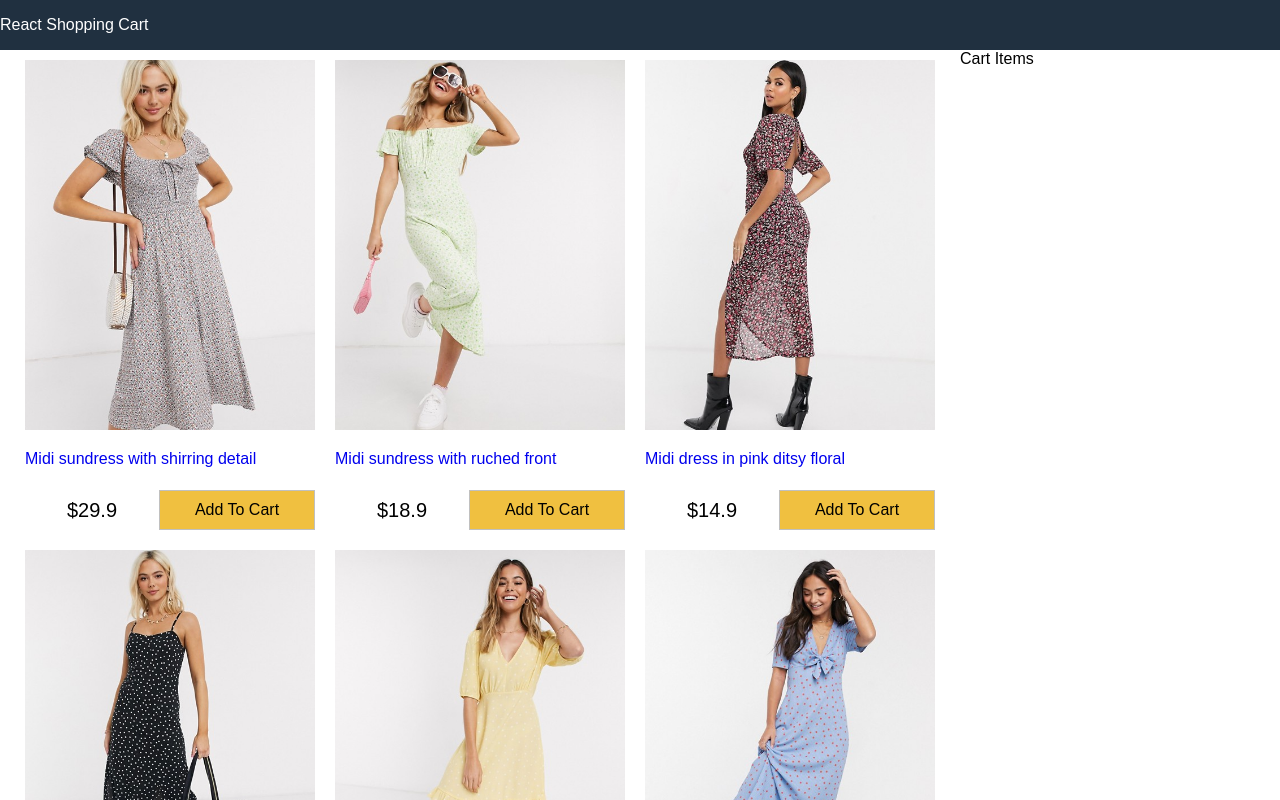
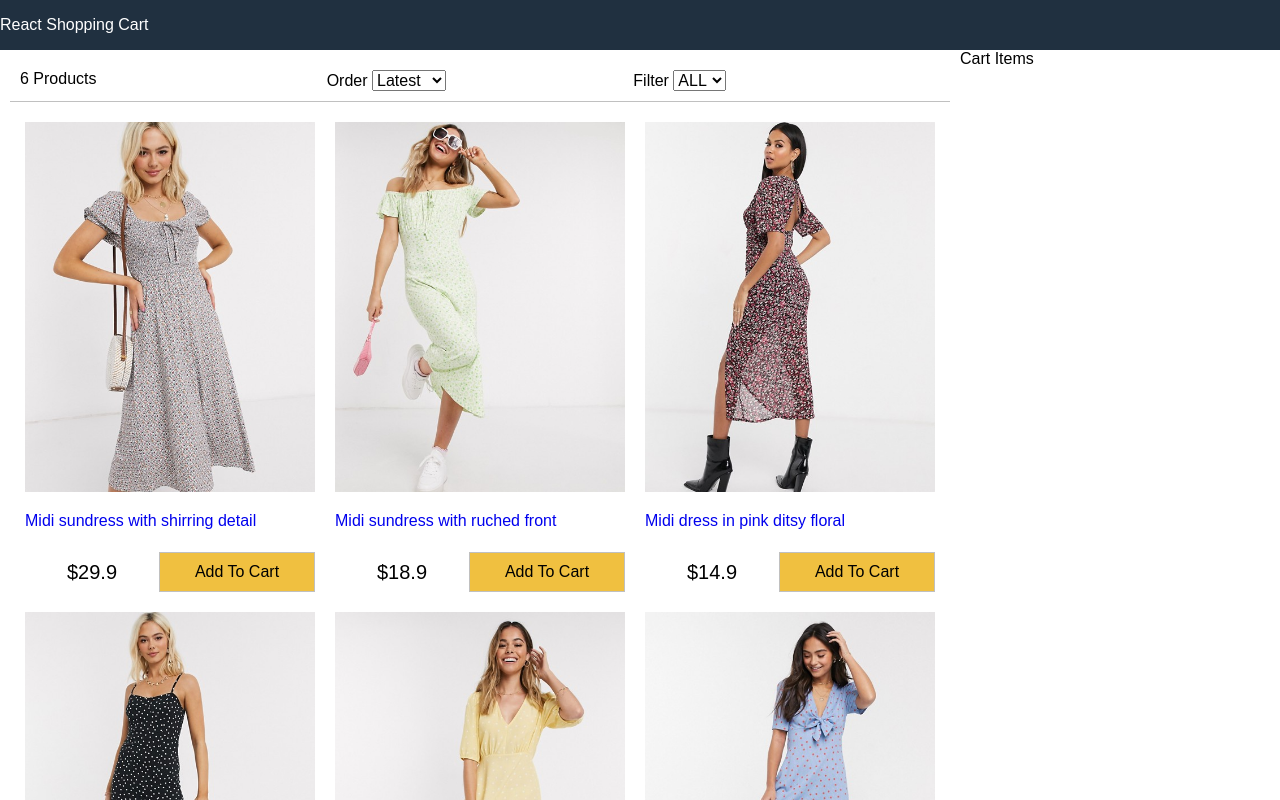
Before and after one commit to arafathabibPeace/react-shopping-cart, a React (Create React App) app: page / in a window 1280 px wide. Shown: the top 800 px of the page. Built offline with nearby package versions, Linux system fonts and the light colour scheme; a web font is replaced by a local one.

Commit message:
filter-component

```diff
--- a/src/App.js
+++ b/src/App.js
@@ -1,15 +1,51 @@
 import React from 'react';
 import data from './data.json';
 import Products from './components/Products';
+import Filter from "./components/Filter";
 
 class App extends React.Component {
   constructor() {
     super();
     this.state = {
       products: data.products,
-      size: "",
-      sort: "",
+      size:'',
+      sort:'',
     };
+  }
+  sortProducts = (event) => {
+    console.log(event.target.value);
+    const sortValue = event.target.value;
+    this.setState((state) => ({
+      sort: sortValue,
+      products: this.state.products
+      .slice()
+      .sort((a,b)=>
+        sortValue === "lowest"
+          ? a.price > b.price
+            ? 1
+            :-1
+        : sortValue === "highest"
+          ? a.price < b.price
+            ? 1
+              :-1
+          : a._id < b._id
+          ? 1
+          :-1
+      ),
+    }))
+  }
+  filterProducts = (event) => {
+
+    const sizeValue = event.target.value;
+
+    if(sizeValue === ''){
+      this.setState({size:sizeValue, product:data.products})
+    }else{
+      this.setState({
+        size: sizeValue,
+        products: data.products.filter(product => product.availableSizes.indexOf(sizeValue) >= 0)
+      })
+    }
   }
   render() {
     return (
@@ -20,7 +56,13 @@
         <main>
           <div className="content">
             <div className="main">
-              <Products products={this.state.products}/>
+              <Filter count={this.state.products.length}
+                size={this.state.size}
+                sort={this.state.sort}
+                sortProducts={this.sortProducts}
+                filterProducts={this.filterProducts}
+              />
+              <Products products={this.state.products} />
             </div>
             <div className="sidebar">Cart Items</div>
           </div>
--- /dev/null
+++ b/src/components/Filter.js
@@ -0,0 +1,29 @@
+import React, {Component} from 'react';
+
+export default class Filter extends Component{
+    render(){
+        return(
+            <div className = "filter">
+                <div className = "filter-result">{this.props.count} Products</div>
+                <div className = "filter-sort">Order{" "}
+                    <select value = {this.props.sort} onChange = {this.props.sortProducts}>
+                        <option>Latest</option>
+                        <option value = "lowest">lowest</option>
+                        <option value = "highest">highest</option>
+                    </select>
+                </div>
+                <div className = "filter-size">Filter{" "}
+                    <select value = {this.props.size} onChange = {this.props.filterProducts}>
+                        <option value = "">ALL</option>
+                        <option value = "XS">XS</option>
+                        <option value = "S">S</option>
+                        <option value = "M">M</option>
+                        <option value = "L">L</option>
+                        <option value = "XL">XL</option>
+                        <option value = "XXL">XXL</option>
+                    </select>
+                </div>
+            </div>
+        )
+    }
+}
--- a/src/index.css
+++ b/src/index.css
@@ -112,3 +112,15 @@
 .button.primary{
   background-color: #f0c040;
 }
+/*Filter */
+
+.filter{
+  display: flex;
+  justify-content: space-between;
+  padding: 1rem;
+  margin: 1rem;
+  border-bottom: 0.1rem #c0c0c0 solid;
+}
+.filter div{
+  flex: 1;
+}
```
